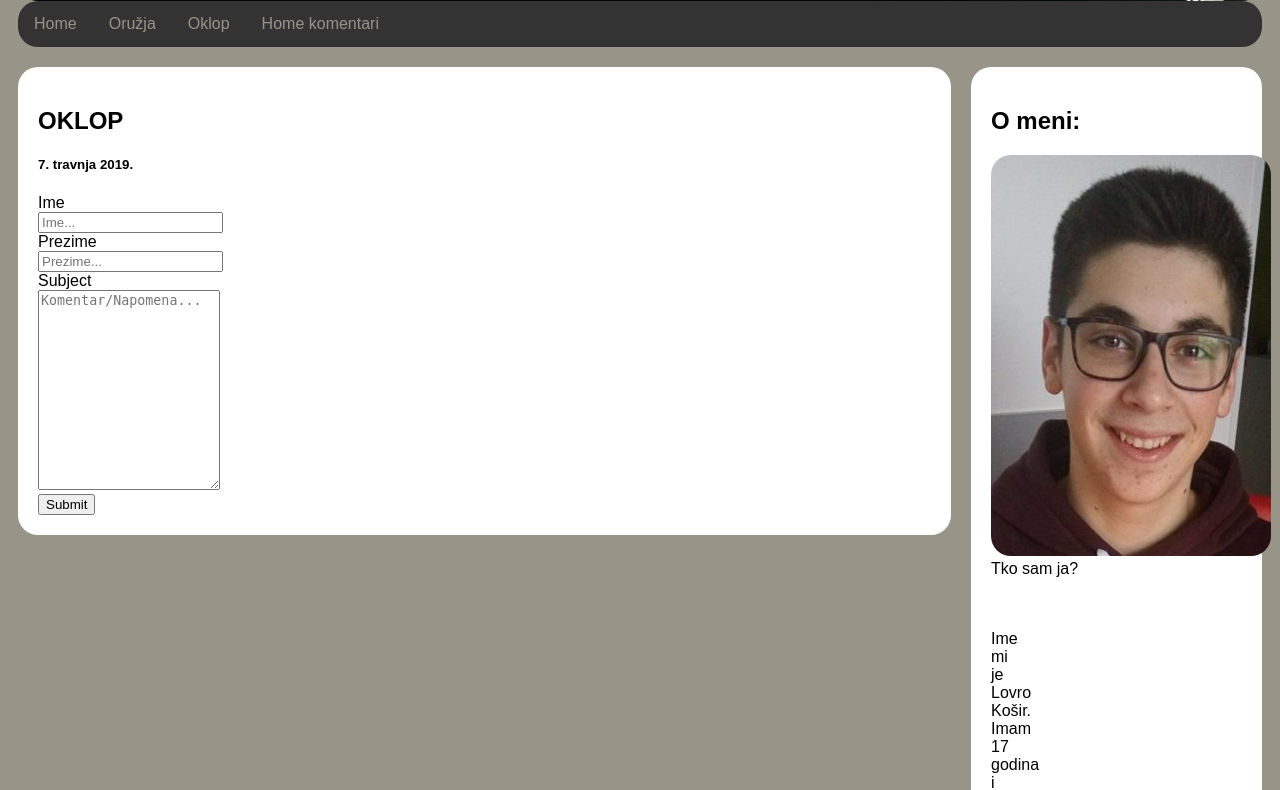
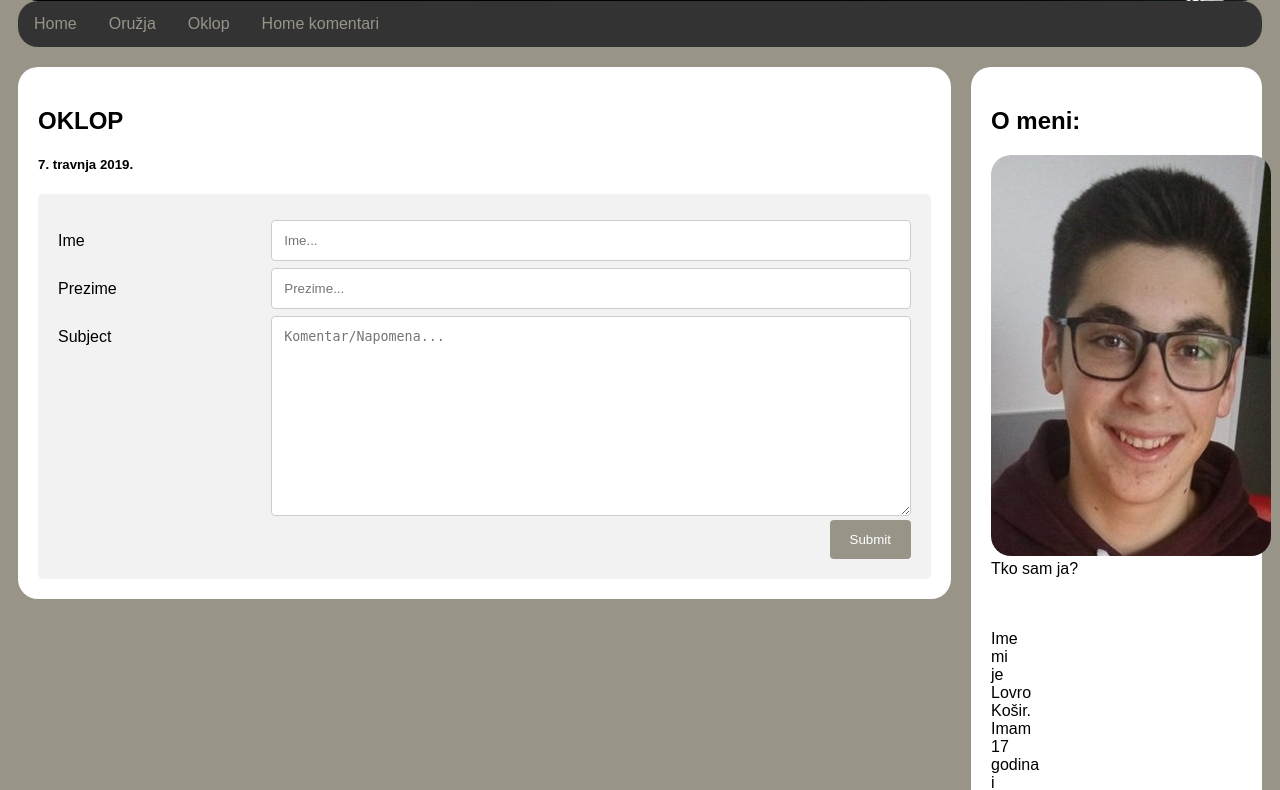
Before and after one commit to kris-Git11/3RT-SJWP, a PHP site: page /komentari.html in a window 1280 px wide. Shown: the part 496-1286 px from the top of the page. Run offline with PHP 8.4, Linux system fonts and the light colour scheme.

Commit message:
Update samuraji.css

```diff
--- a/Samuraji - Copy/samuraji.css
+++ b/Samuraji - Copy/samuraji.css
@@ -128,3 +128,63 @@ div.desc {
 }
 
 }
+
+input[type=text], select, textarea {
+  width: 100%;
+  padding: 12px;
+  border: 1px solid #ccc;
+  border-radius: 4px;
+  resize: vertical;
+}
+
+label {
+  padding: 12px 12px 12px 0;
+  display: inline-block;
+}
+
+input[type=submit] {
+  background-color: #989488;
+  color: white;
+  padding: 12px 20px;
+  border: none;
+  border-radius: 4px;
+  cursor: pointer;
+  float: right;
+}
+
+input[type=submit]:hover {
+  background-color: #45a049;
+}
+
+.container {
+  border-radius: 5px;
+  background-color: #f2f2f2;
+  padding: 20px;
+}
+
+.col-25 {
+  float: left;
+  width: 25%;
+  margin-top: 6px;
+}
+
+.col-75 {
+  float: left;
+  width: 75%;
+  margin-top: 6px;
+}
+
+/* Clear floats after the columns */
+.row:after {
+  content: "";
+  display: table;
+  clear: both;
+}
+
+/* Responsive layout - when the screen is less than 600px wide, make the two columns stack on top of each other instead of next to each other */
+@media screen and (max-width: 600px) {
+  .col-25, .col-75, input[type=submit] {
+    width: 100%;
+    margin-top: 0;
+  }
+}
```
